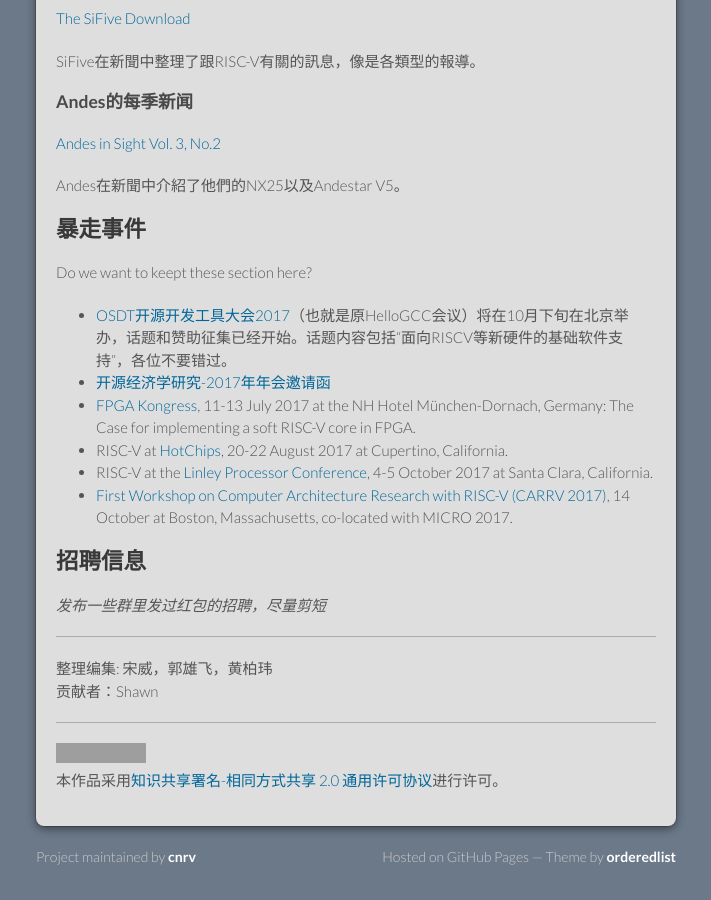
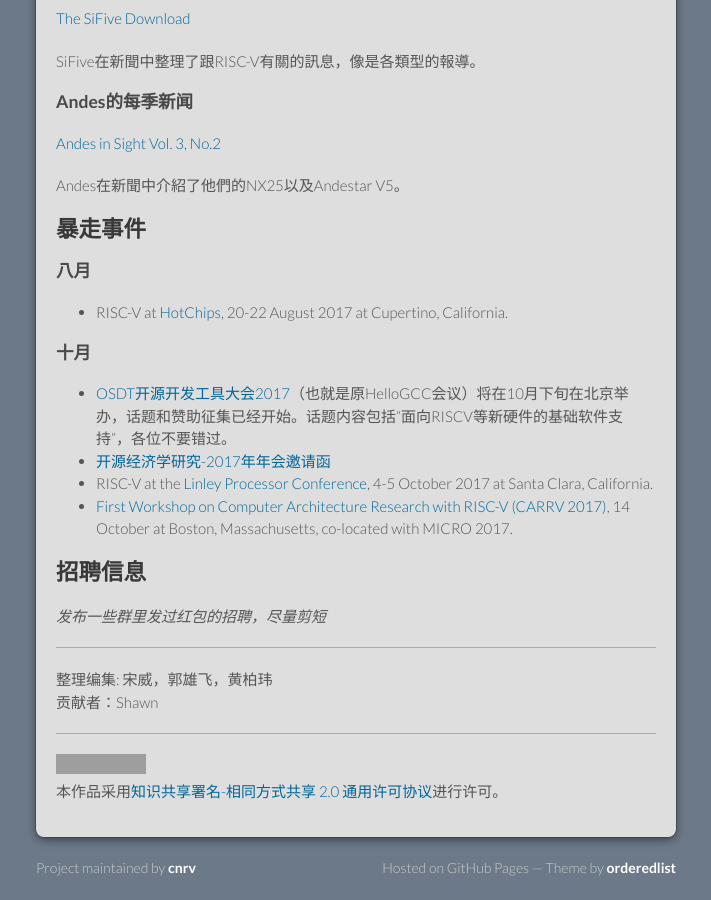
Before and after one commit to cnrv/home, a Jekyll site: the page built from bi-week-rpts/2017-07-20.md, in a window 1280 px wide and 900 px high, scrolled down 5088 px. Shown: the whole window, without its empty margins (284-995 px from the left). Built offline with Jekyll 4.4.1, drawn with Linux system fonts in a browser that asks for light colours; our own code applies the rules of GitHub Pages for plain Markdown files; grey boxes are pictures that could not be loaded.

Commit message:
reorder events according to dates

```diff
--- a/bi-week-rpts/2017-07-20.md
+++ b/bi-week-rpts/2017-07-20.md
@@ -186,12 +186,12 @@
 
 ## 暴走事件
 
-Do we want to keept these section here?
+### 八月
++ RISC-V at [HotChips](https://www.hotchips.org/), 20-22 August 2017 at Cupertino, California.
 
+### 十月
 + [OSDT开源开发工具大会2017](http://www.hellogcc.org/?p=34315)（也就是原HelloGCC会议）将在10月下旬在北京举办，话题和赞助征集已经开始。话题内容包括“面向RISCV等新硬件的基础软件支持”，各位不要错过。
-+ [开源经济学研究-2017年年会邀请函](http://www.open-source-economics.org/open_source_economics_2017.html?from=groupmessage&isappinstalled=0&nsukey=cJ6MILUSOlQVLLra8gxd8Kt%2BDNp5mIECXwcJ3gefg408v8gu5cKkkYT3r%2B7HLHOmTdOFslmM7xNVLYNKEm9zA2dGX2Q4ig%2BPY7%2BfHhrvCa1nMXXih6lokOVzdtgmTWuvraTIrSpfGVBs18w47a86zGn86LB2hoXk7hWxgXq6Zvl5LivWz8xo5vuoBflx1v0w)
-+ [FPGA Kongress](http://www.fpga-kongress.de/de/programm-2017), 11-13 July 2017 at the NH Hotel München-Dornach, Germany: The Case for implementing a soft RISC-V core in FPGA.
-+ RISC-V at [HotChips](https://www.hotchips.org/), 20-22 August 2017 at Cupertino, California.
++ [开源经济学研究-2017年年会邀请函](http://www.open-source-economics.org/open_source_economics_2017.html)
 + RISC-V at the [Linley Processor Conference](http://www.linleygroup.com/events/event.php?num=43), 4-5 October 2017 at Santa Clara, California.
 + [First Workshop on Computer Architecture Research with RISC-V (CARRV 2017)](https://carrv.github.io/#first-workshop-on-computer-architecture-research-with-risc-v-carrv-2017), 14 October at Boston, Massachusetts, co-located with MICRO 2017.
 
```
